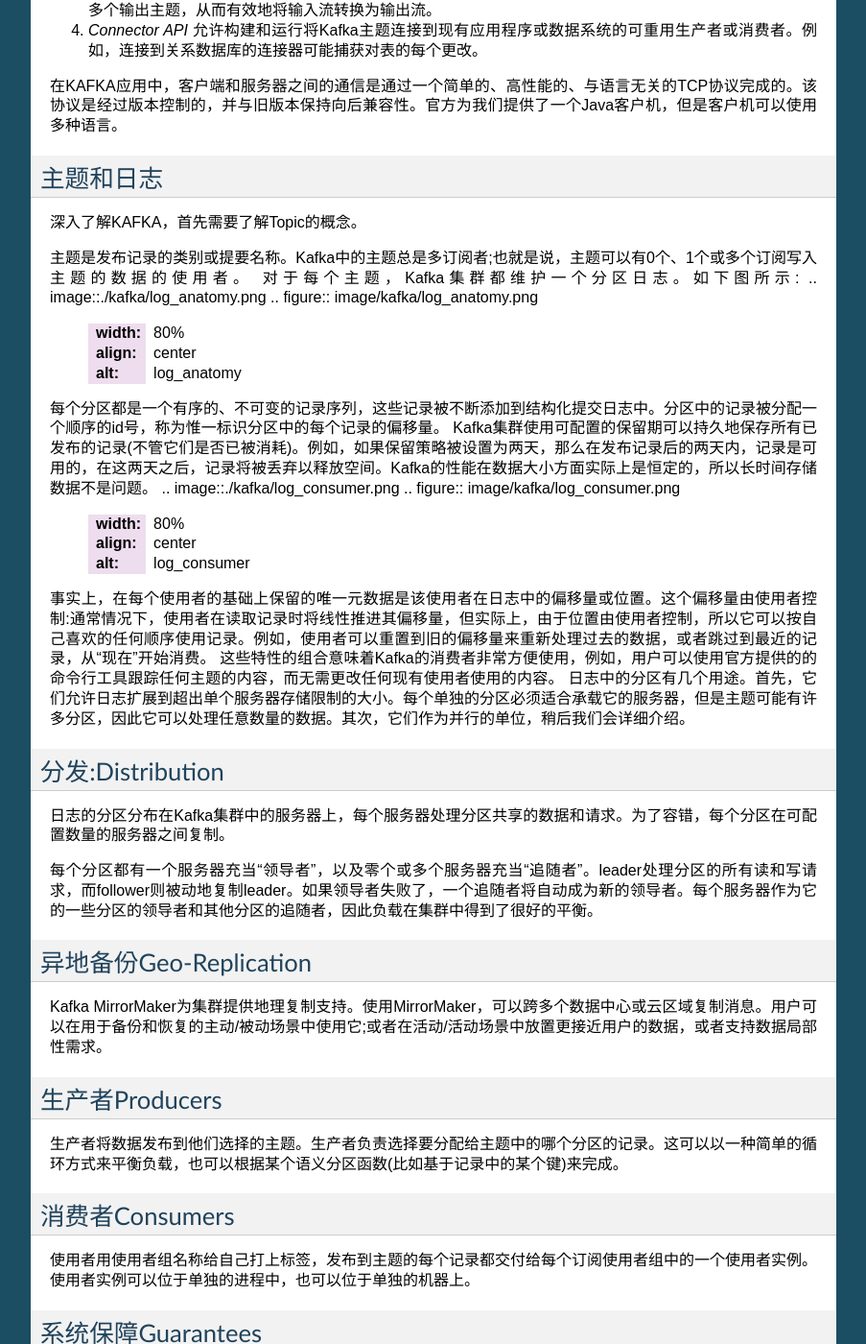
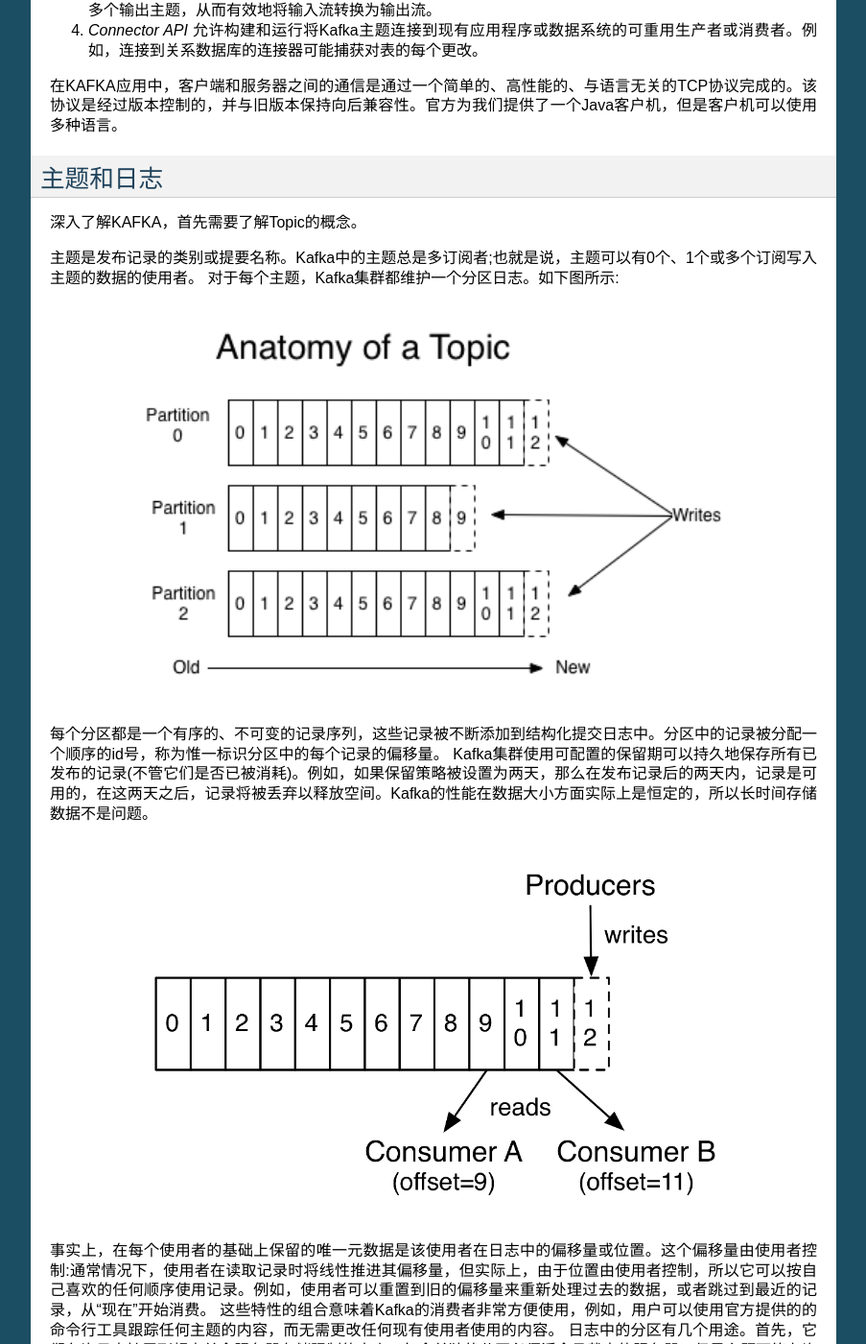
Before and after one commit to zyjyan/readme, a Sphinx documentation site: the page built from source/kafka/kafka-intrduction.rst, in a window 1280 px wide and 1400 px high, scrolled down 1122 px. Shown: the whole window at 96% size, without its empty margins (198-1101 px from the left). Built offline with Sphinx 7.4.7, drawn with Linux system fonts in a browser that asks for light colours.

Commit message:
mv image to kafka image

```diff
--- a/source/kafka/kafka-intrduction.rst
+++ b/source/kafka/kafka-intrduction.rst
@@ -42,7 +42,7 @@
 
 主题是发布记录的类别或提要名称。Kafka中的主题总是多订阅者;也就是说，主题可以有0个、1个或多个订阅写入主题的数据的使用者。
 对于每个主题，Kafka集群都维护一个分区日志。如下图所示:
-.. image::./kafka/log_anatomy.png
+
 .. figure:: image/kafka/log_anatomy.png
    :width: 80%
    :align: center
@@ -50,7 +50,7 @@
 
 每个分区都是一个有序的、不可变的记录序列，这些记录被不断添加到结构化提交日志中。分区中的记录被分配一个顺序的id号，称为惟一标识分区中的每个记录的偏移量。
 Kafka集群使用可配置的保留期可以持久地保存所有已发布的记录(不管它们是否已被消耗)。例如，如果保留策略被设置为两天，那么在发布记录后的两天内，记录是可用的，在这两天之后，记录将被丢弃以释放空间。Kafka的性能在数据大小方面实际上是恒定的，所以长时间存储数据不是问题。
-.. image::./kafka/log_consumer.png
+
 .. figure:: image/kafka/log_consumer.png
    :width: 80%
    :align: center
```
